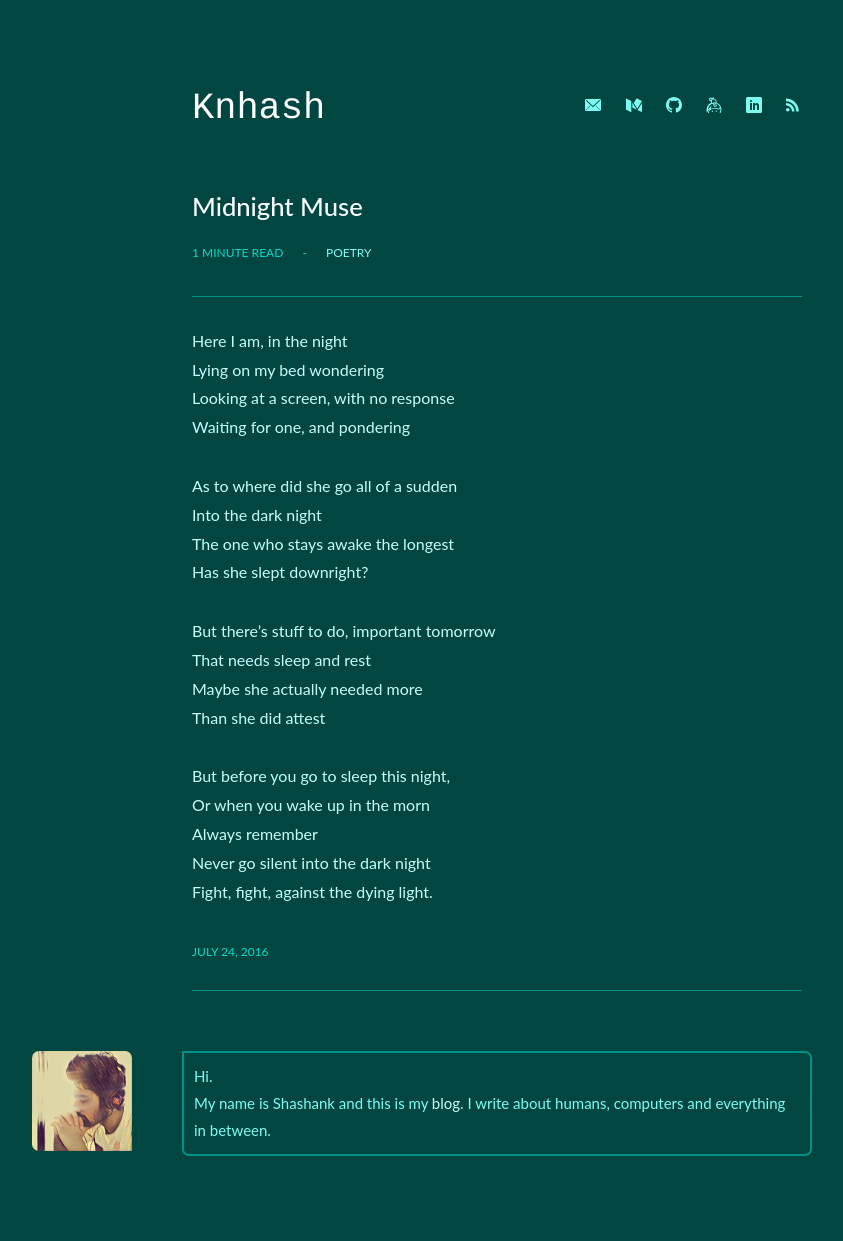
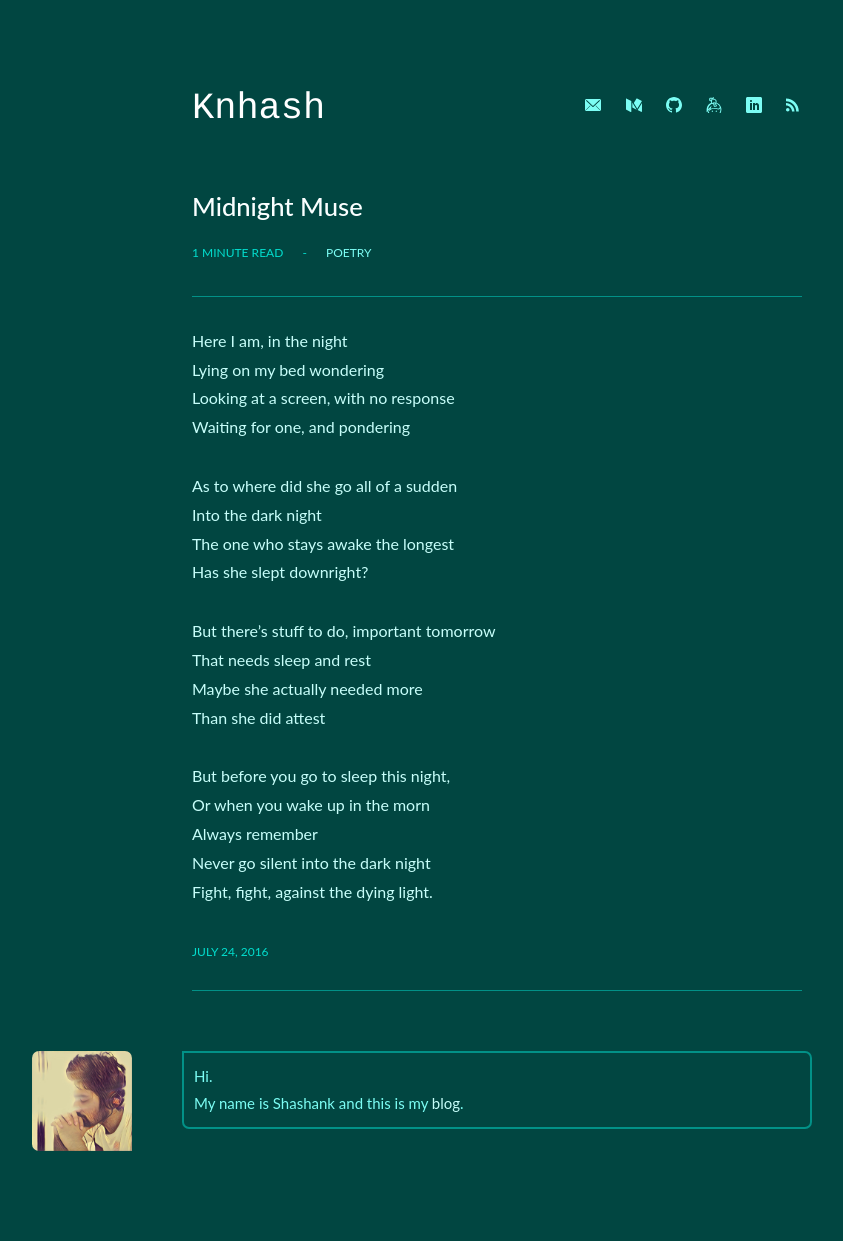
Before and after one commit to knhash/knhash.github.io, a Jekyll site: the page built from _posts/2016-07-25-midnight-muse.md, in a window 1280 px wide. Shown: the whole page, without its empty margins (143-986 px from the left). Built offline with Jekyll 4.4.1, drawn with Linux system fonts in a browser that asks for light colours; after the commit the page ends 1214 px from its top, so only the background shows below that.

Commit message:
Update post-footer.html

```diff
--- a/_includes/post-footer.html
+++ b/_includes/post-footer.html
@@ -2,6 +2,6 @@
   <img src="/assets/about.jpg" alt="About Shashank S header image" class="about-img"/>
 <div class="about {% if site.scrollappear_enabled %}scrollappear{% endif %}">
   <p>Hi.</p>
-  <p>My name is Shashank and this is my <a href="{{ '/' | relative_url }}" title="Blog of Knhash">blog</a>. I write about humans, computers and everything in between.</p>
+  <p>My name is Shashank and this is my <a href="{{ '/' | relative_url }}" title="Blog of Knhash">blog</a>.</p>
 </div>
 </footer>
```
